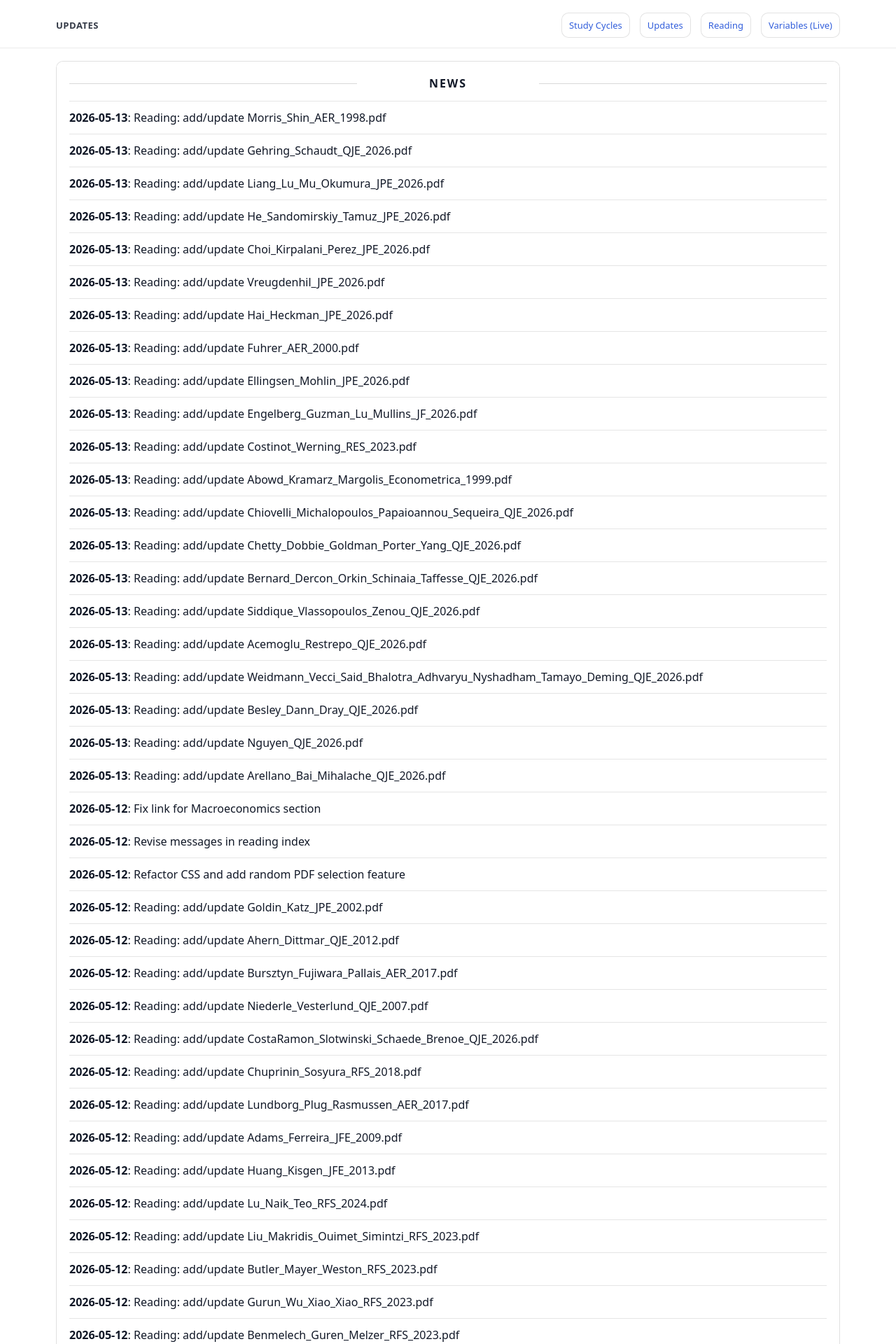
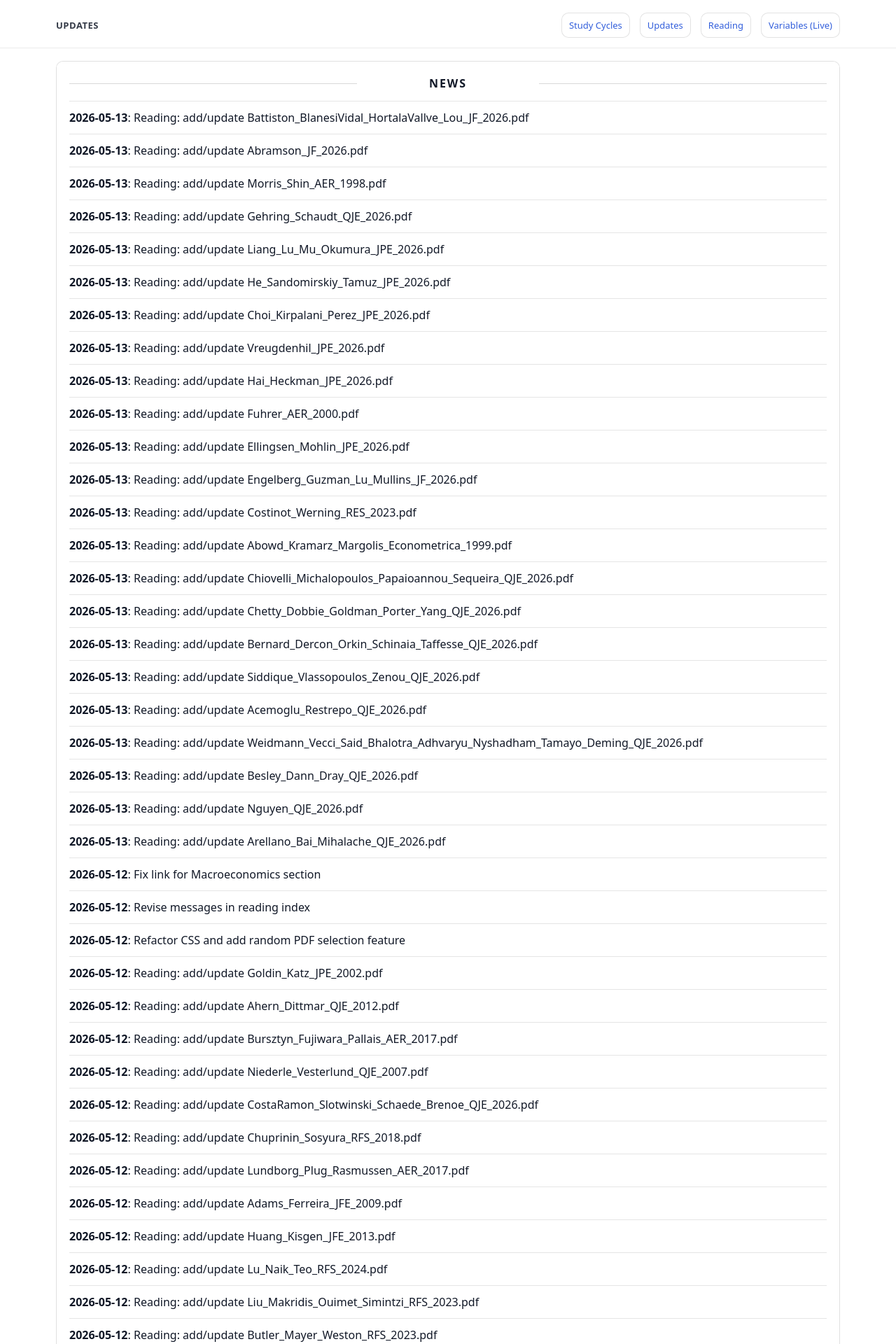
Before and after one commit to yaxinzn/study-archive, a Jekyll site: the page built from updates/index.md, in a window 1280 px wide. Shown: the top 1920 px of the page at 70% size. Built offline with Jekyll 4.4.1, drawn with Linux system fonts in a browser that asks for light colours; some of the changed text lies outside the part shown.

Commit message:
chore: update NEWS feed

```diff
--- a/_data/news.yml
+++ b/_data/news.yml
@@ -1,4 +1,10 @@
 # Auto-generated update history (sorted newest -> oldest). Do not edit manually.
+- ts: "1778668188"
+  date: "2026-05-13"
+  title: "Reading: add/update Battiston_BlanesiVidal_HortalaVallve_Lou_JF_2026.pdf"
+- ts: "1778668155"
+  date: "2026-05-13"
+  title: "Reading: add/update Abramson_JF_2026.pdf"
 - ts: "1778667407"
   date: "2026-05-13"
   title: "Reading: add/update Morris_Shin_AER_1998.pdf"
```
